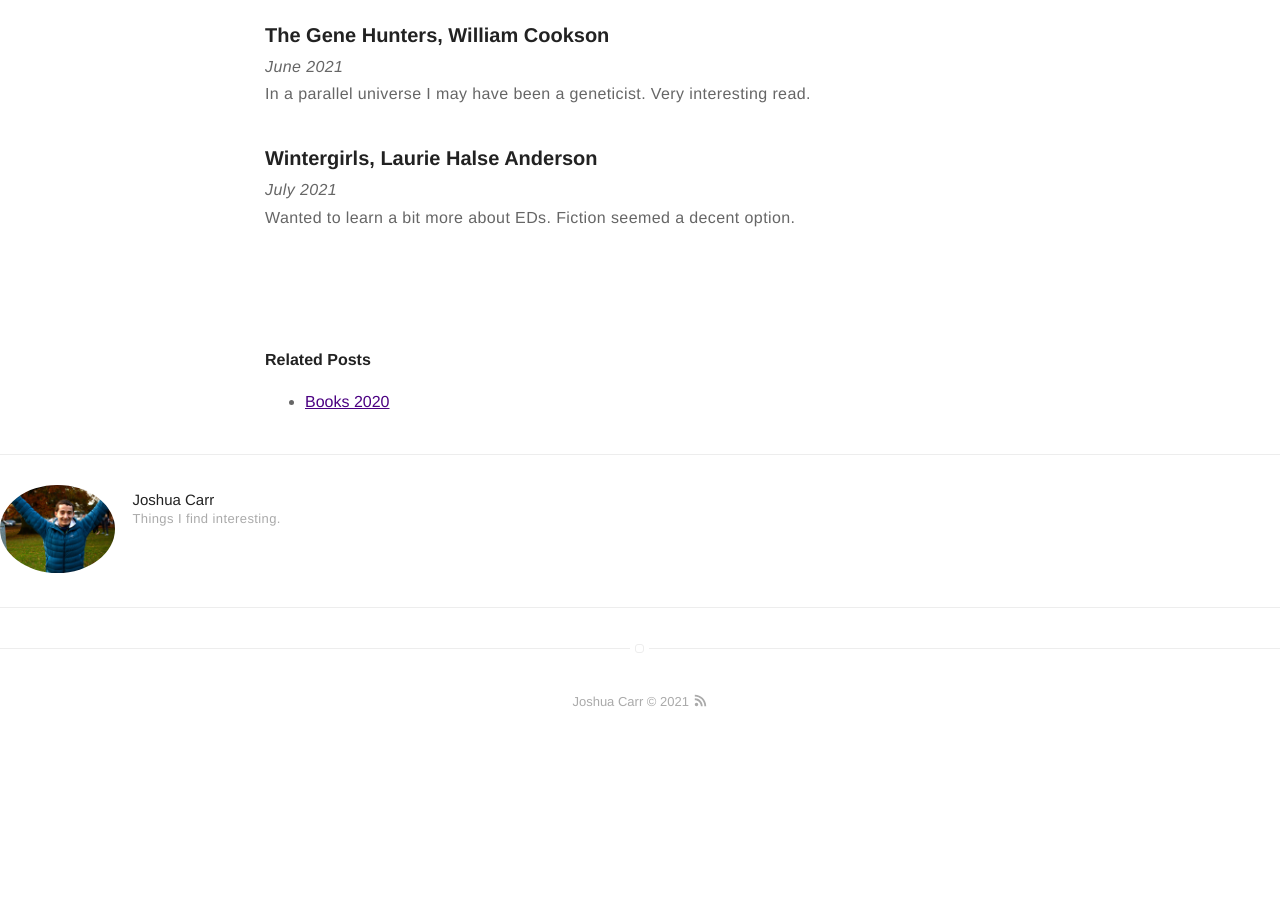
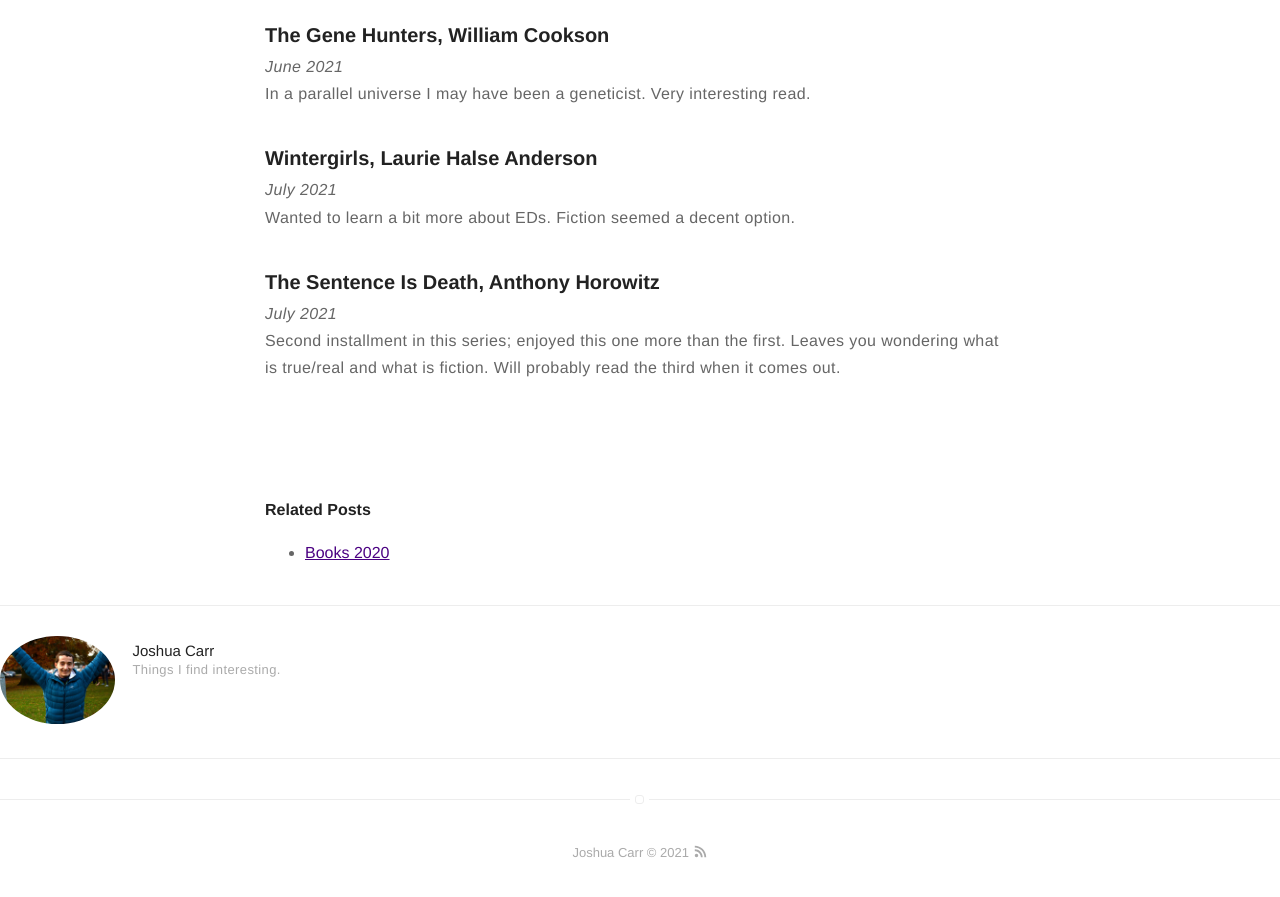
Before and after one commit to jc782/jc782.github.io, a Jekyll site: the page built from _posts/2020-12-30-Books-2021.markdown, in a window 1280 px wide and 900 px high, scrolled down 2907 px. Shown: the top 897 px of the window. Built offline with Jekyll 4.4.1, drawn with Linux system fonts in a browser that asks for light colours; before the commit the page ends 3656 px from its top, so only the background shows below that.

Commit message:
+ snowdon blog post

```diff
--- a/_posts/2020-12-30-Books-2021.markdown
+++ b/_posts/2020-12-30-Books-2021.markdown
@@ -84,3 +84,7 @@ In a parallel universe I may have been a geneticist. Very interesting read.
 ### Wintergirls, Laurie Halse Anderson
 *July 2021*
 Wanted to learn a bit more about EDs. Fiction seemed a decent option.
+
+### The Sentence Is Death, Anthony Horowitz
+*July 2021*
+Second installment in this series; enjoyed this one more than the first. Leaves you wondering what is true/real and what is fiction. Will probably read the third when it comes out.
```
Also changed, not shown: _posts/2020-06-02-Snowdonia-2013.markdown (added, +33 -0 lines), assets/images/snowdon2013/bivvy.jpg (added), assets/images/snowdon2013/cribgoch.jpg (added), assets/images/snowdon2013/dontlook.jpg (added), assets/images/snowdon2013/team.jpg (added).
